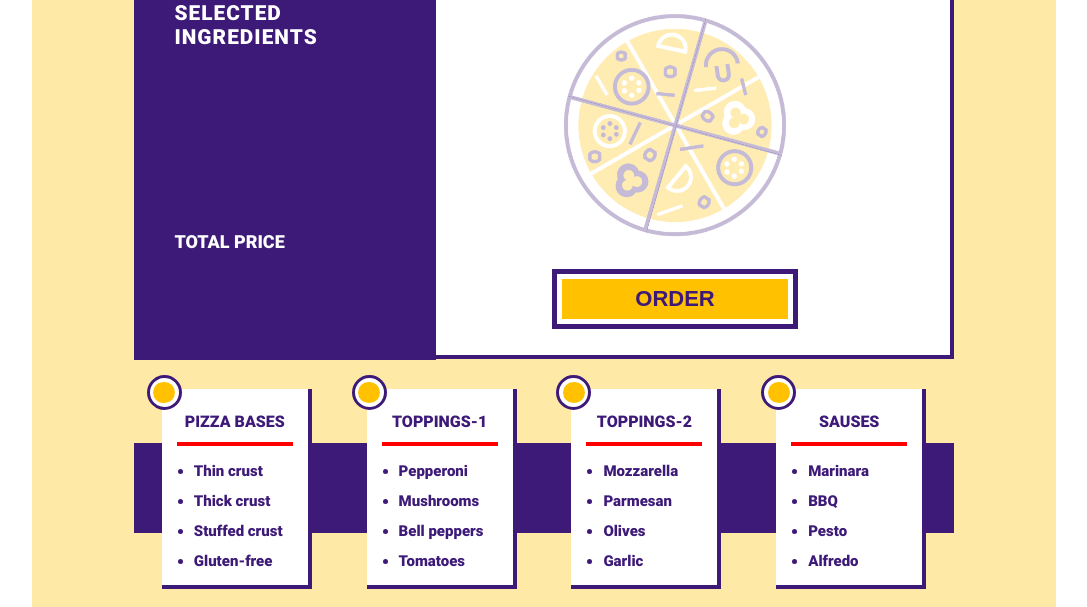
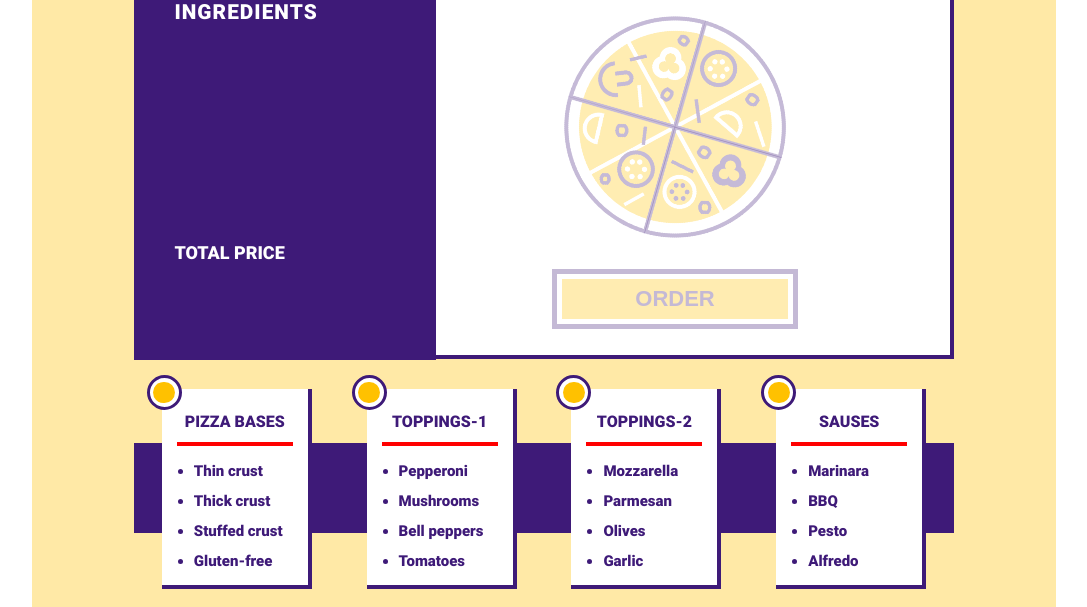
Before and after one commit to YuRaOstapuk/projectPizeeria, a website built with webpack: page src/index.html in a window 1280 px wide. Shown: the part 193-800 px from the top of the page, without its empty margins (96-1183 px from the left). Built offline with nearby package versions, Linux system fonts and the light colour scheme.

Commit message:
The main image has been redone into 4 different bg images, showPizzaSlices function has been rewritten

```diff
--- a/src/index.html
+++ b/src/index.html
@@ -16,7 +16,7 @@
 
             <div id="orderArea">
 
-                <img id="logo" src="./assets/pizzaLab_logo.png" alt="logo">
+                <img id="logo" alt="logo">
 
                 <div id="orderListWrapper">
 
@@ -49,17 +49,12 @@
 
                 <div id="mainImage">
 
-                    <img id="image" src="assets/pizzaLab_image.png" alt="pizza image"></img>
-
-                    <div id="coverBlocksWrapper">
-                        <div id="coverBlock1"></div>
-                        <div id="coverBlock2"></div>
-                        <div id="coverBlock3"></div>
-                        <div id="coverBlock4"></div>
-                    </div>
+                    <div id="imageBlock1"></div>
+                    <div id="imageBlock2"></div>
+                    <div id="imageBlock3"></div>
+                    <div id="imageBlock4"></div>
 
                 </div>
-
 
                 <button id="orderButton">
                     <div id="orderButtonBg">
--- a/src/index.js
+++ b/src/index.js
@@ -1,9 +1,13 @@
 import styles from "./index.module.scss";
-import logo from "./assets/pizzaLab_logo.png";
-import image from "./assets/pizzaLab_image.png";
+import logoImage from "./assets/pizzaLab_logo.png";
+import image1  from "./assets/pizzaTopLeft.png";
+import image2 from "./assets/pizzaTopRight.png";
+import image3 from "./assets/pizzaBottomLeft.png";
+import image4 from "./assets/pizzaBottomRight.png";
 import addClassById from "./modules/addClassById";
 import addClassByClassName from "./modules/addClassByClassName.js";
-import * as font from "./assets/fonts/Roboto-Black.ttf";
+import fontBlack from "./assets/fonts/Roboto-Black.ttf";
+
 import { showPizzaSlice } from "./modules/showPizzaSlice";
 
 
@@ -19,12 +23,10 @@ addClassById("priceValue", styles.priceValue);
 addClassById("mainImage", styles.mainImage);
 addClassById("mainContent", styles.mainContent);
 addClassById("mainHeader", styles.mainHeader);
-addClassById("coverBlocksWrapper", styles.coverBlocksWrapper);
-addClassById("coverBlock1", styles.coverBlock1);
-addClassById("coverBlock2", styles.coverBlock2);
-addClassById("coverBlock3", styles.coverBlock3);
-addClassById("coverBlock4", styles.coverBlock4);
-addClassById("image", styles.image);
+addClassById("imageBlock1", styles.imageBlock1);
+addClassById("imageBlock2", styles.imageBlock2);
+addClassById("imageBlock3", styles.imageBlock3);
+addClassById("imageBlock4", styles.imageBlock4);
 addClassById("orderButton", styles.orderButton);
 addClassById("orderButtonBg", styles.orderButtonBg);
 addClassById("ingredientsArea", styles.ingredientsArea);
@@ -46,4 +48,19 @@ addClassByClassName("indicators", styles.indicators);
 addClassByClassName("indicatorBg", styles.indicatorBg);
 
 
+imageBlock1.style.backgroundImage = image1;
+imageBlock1.setAttribute('style', `background-image: url(${image1})`);
+
+imageBlock2.style.backgroundImage = image2;
+imageBlock2.setAttribute('style', `background-image: url(${image2})`);
+
+imageBlock3.style.backgroundImage = image3;
+imageBlock3.setAttribute('style', `background-image: url(${image3})`);
+
+imageBlock4.style.backgroundImage = image4;
+imageBlock4.setAttribute('style', `background-image: url(${image4})`);
+
+logo.setAttribute('src', logoImage);
+
+
 showPizzaSlice();
--- a/src/index.module.scss
+++ b/src/index.module.scss
@@ -7,16 +7,3 @@
 @import "./styles/mainContent.module.scss";
 
 @import "./styles/ingredients.module.scss";
-
-
-* {
-  margin: 0;
-  padding: 0;
-  box-sizing: border-box;
-}
-
-body {
-  height: 100%;
-  font-family: "Roboto", sans-serif;
-  position: relative;
-}
--- a/src/modules/showPizzaSlice.js
+++ b/src/modules/showPizzaSlice.js
@@ -1,10 +1,10 @@
 
 export function showPizzaSlice() {
-    const coverBlocks = [
-      document.getElementById("coverBlock1"),
-      document.getElementById("coverBlock2"),
-      document.getElementById("coverBlock4"),
-      document.getElementById("coverBlock3")
+  const imageBlocks = [
+    document.getElementById("imageBlock1"),
+    document.getElementById("imageBlock2"),
+    document.getElementById("imageBlock4"),
+    document.getElementById("imageBlock3")
   ];
 
   const ingredientsLists = document.querySelectorAll(".ingredientsLists");
@@ -13,7 +13,7 @@ export function showPizzaSlice() {
     list.addEventListener("click", function (event) {
       const clickedItem = event.target.closest("li");
       if (clickedItem) {
-          coverBlocks[index].style.opacity = "0";
+        imageBlocks[index].style.opacity = "1";
       }
     });
   });
--- a/src/styles/main.module.scss
+++ b/src/styles/main.module.scss
@@ -10,6 +10,17 @@ $red: rgba(255, 0, 0, 1);
 
 $transparent: rgba(255, 255, 255, 0.7);
 
+
+* {
+  margin: 0;
+  padding: 0;
+  box-sizing: border-box;
+}
+body {
+  height: 100%;
+  font-family: "Roboto", sans-serif;
+  position: relative;
+}
 .wrapper {
   width: 80vw;
   height: 100vh;
--- a/src/styles/mainContent.module.scss
+++ b/src/styles/mainContent.module.scss
@@ -1,3 +1,9 @@
+.bg-default{
+  background-repeat: no-repeat;
+  background-position: center center;
+  background-size: contain;
+  opacity: 0.3;
+}
 .main {
   height: 540px;
   width: 80%;
@@ -29,18 +35,39 @@
 }
 .mainImage {
   width: 230px;
-  aspect-ratio: 1;
-  position: relative;
+  height: 230px;
+  display: grid;
+  grid-template-columns: 1fr 1fr;
+  grid-template-rows: 1fr 1fr;
+  border-radius: 100%;
+  transform: rotate(16deg);
 }
-.image {
-  width: 230px;
-  aspect-ratio: 1;
+.imageBlock1 {
+  @extend .bg-default;
+  border-top-left-radius: 100%;
+  transform: translate(0.2px, 0.2px);
+}
+.imageBlock2 {
+  @extend .bg-default;
+  border-top-right-radius: 100%;
+  transform: translate(-0.2px, 0.5px);
+}
+.imageBlock3 {
+  @extend .bg-default;
+  border-bottom-left-radius: 100%;
+  transform: translate(0.2px, -0.2px);
+}
+.imageBlock4 {
+  @extend .bg-default;
+  border-bottom-right-radius: 100%;
+  transform: translate(-0.45px, -0.25px);
 }
 .orderButton {
   width: 55%;
   height: 60px;
   border: 5px solid $blue;
   align-content: center;
+  opacity: 0.3;
 }
 .orderButtonBg {
   display: flex;
@@ -57,31 +84,3 @@
   font-weight: 700;
   text-transform: uppercase;
 }
-.coverBlocksWrapper {
-  width: 230px;
-  aspect-ratio: 1;
-  position: absolute;
-  top: 1px;
-  left: 1px;
-  border-radius: 45%;
-  transform: rotate(15.5deg);
-  display: grid;
-  grid-template-rows: 1fr 1fr;
-  grid-template-columns: 1fr 1fr;
-}
-.coverBlock1 {
-  border-radius: 100% 0 0 0;
-  background-color: $transparent;
-}
-.coverBlock2 {
-  border-radius: 0 100% 0 0;
-  background-color: $transparent;
-}
-.coverBlock3 {
-  border-radius: 0 0 0 100%;
-  background-color: $transparent;
-}
-.coverBlock4 {
-  border-radius: 0 0 100% 0;
-  background-color: $transparent;
-}
--- a/src/styles/orderArea.module.scss
+++ b/src/styles/orderArea.module.scss
@@ -1,9 +1,10 @@
 .orderListWrapper {
   width: 100%;
-  height: 73%;
+  height: 327px;
   display: flex;
-  flex-wrap: wrap;
+  flex-direction: column;
   padding: 20px 40px;
+  gap: 30px;
 }
 .orderAreaBg {
   background-color: $blue;
@@ -21,13 +22,11 @@
   width: 100%;
 }
 .orderListTitle {
-  flex: 1 100%;
   font-size: 1.3em;
   color: $white;
   text-transform: uppercase;
   letter-spacing: 0.05em;
   align-self: center;
-  margin: 0 0 20px 0;
 }
 .orderedItemsList {
   display: flex;
@@ -35,6 +34,7 @@
   justify-content: space-between;
   gap: 8px;
   width: 100%;
+  height: 180px;
 }
 .orderedItems {
   font-size: 16px;
@@ -47,7 +47,6 @@
   display: flex;
   justify-content: space-between;
   align-items: center;
-  margin: 20px 0 30px 0;
 }
 .priceText {
   font-size: 18px;
--- a/src/styles/roboto.scss
+++ b/src/styles/roboto.scss
@@ -1,4 +1,3 @@
-
 
 @font-face {
     font-family: 'Roboto';
--- a/webpack.config.js
+++ b/webpack.config.js
@@ -33,13 +33,7 @@ module.exports = {
                 test: /\.(png|svg|jpg|gif)$/i,
                 use:
                 {
-                    loader: 'file-loader',
-                    options:
-                    {
-                        name: '[name].[ext]',
-                        publicPath: './src/assets/',
-                        outputPath: 'assets'
-                    }
+                    loader: 'file-loader'
                 }
 
             },
@@ -50,12 +44,6 @@ module.exports = {
                 [
                     {
                         loader: 'file-loader',
-                        options:
-                        {
-                            name: '[name].[ext]',
-                            publicPath: './src/assets/fonts',
-                            outputPath: 'assets/fonts'
-                        }
                     }
                 ]
             }
```
Also changed, not shown: src/assets/fonts/Roboto-Bold.ttf (deleted), src/assets/fonts/Roboto-Light.ttf (deleted), src/assets/fonts/Roboto-Medium.ttf (deleted), src/assets/fonts/Roboto-Regular.ttf (deleted), src/assets/fonts/Roboto-Thin.ttf (deleted), src/assets/pizzaBottomLeft.png (added), src/assets/pizzaBottomRight.png (added), src/assets/pizzaLab_image.png (deleted), src/assets/pizzaTopLeft.png (added), src/assets/pizzaTopRight.png (added). Lines whose indentation alone changed are shown as unchanged.
